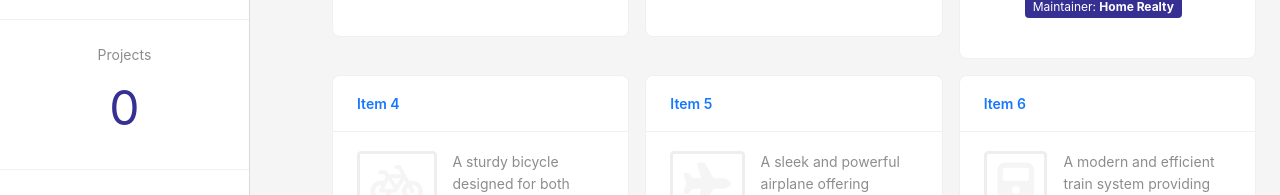
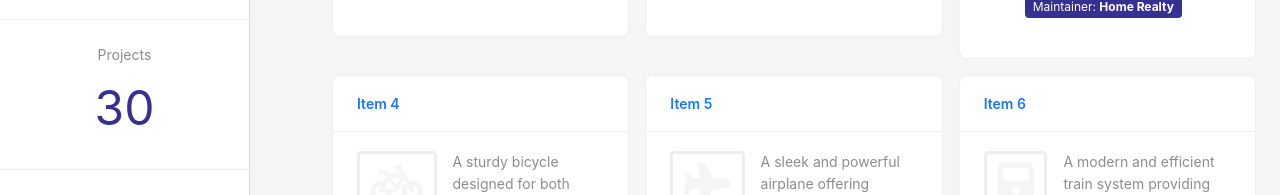
Before and after one commit to serhiyraskoley/LLE-dashydahsy-dashboard, a React (Create React App) app: page / in a window 1280 px wide. Shown: the part 288-483 px from the top of the page. Built offline with nearby package versions, Linux system fonts and the light colour scheme.

Commit message:
Add counter in LeftSidebar by project

```diff
--- a/src/App.js
+++ b/src/App.js
@@ -1,12 +1,22 @@
+import React, { useState } from 'react';
 import { Layout } from 'antd';
 import LeftSidebar from "./components/LeftSidebar";
 import CustomCards from "./components/Cards";
+import cardData from './card.json';
 
 const App = () => {
+  const [ searchTerm, setSearchTerm ] = useState('');
+
+  const handleSearchChange = (newSearchTerm) => {
+    setSearchTerm(newSearchTerm);
+  }
+
+  const filteredCards = cardData.filter(card => card.maintainer.toLowerCase().includes(searchTerm.toLowerCase()));
+
   return (
       <Layout>
-        <LeftSidebar />
-          <CustomCards />
+        <LeftSidebar cards={filteredCards} onSearchChange={handleSearchChange} />
+          <CustomCards cards={filteredCards} />
       </Layout>
   );
 }
--- a/src/components/Cards.js
+++ b/src/components/Cards.js
@@ -1,20 +1,20 @@
-import React, { useState } from 'react';
+import React, { useState, useEffect } from 'react';
 import { Layout, Typography, Card, Row, Col, Badge, Tag, Button } from 'antd';
 import { FontAwesomeIcon } from '@fortawesome/react-fontawesome';
 import { library } from '@fortawesome/fontawesome-svg-core';
 import { fas } from '@fortawesome/free-solid-svg-icons';
-import cardData from '../card.json';
+
 library.add(fas);
 const { Content } = Layout;
 const { Meta } = Card;
 const { Link } = Typography;
 
+const CustomCards = ({ cards }) => {
+  const [projectCards, setProjectCards] = useState(cards.map(card => ({ ...card, showFullDescription: false })));
 
-
-
-const CustomCards = () => {
-  const [projectCards, setProjectCards] = useState(cardData.map(card => ({ ...card, showFullDescirption: false })));
-  const [ showFullDescription, setShowFullDescription ] = useState(false);
+  useEffect(() => {
+    setProjectCards(cards.map(card => ({ ...card, showFullDescription: false })));
+  }, [cards]);
 
   const toggleDescription = (index) => {
     setProjectCards(projectCards.map((card, i) => i === index ? { ...card, showFullDescription: !card.showFullDescription } : card));
@@ -27,10 +27,8 @@ const CustomCards = () => {
           <React.Fragment key={index}>
             <Col span={8} style={{ padding: 8}}>
               <div className='block'>
-                {/* <Badge.Ribbon text={card.department} className='badge-ribbon-style'> */}
                 <Card hoverable title={<Link href={card.website} target='_blank' className='link-style'>{card.name}</Link>} bordered={true} >
                   <div style={{ display: 'flex', flexDirection: 'column', justifyContent: 'center', alignItems: 'center', marginBottom: 16 }}>
-
                     <Meta
                       avatar={<FontAwesomeIcon icon={card.icon in fas ? fas[card.icon] : fas['faQuestion']} size='3x' color='#f5f5f5' border className='icon-style' />}
                       title={card.title}
@@ -40,7 +38,6 @@ const CustomCards = () => {
                     <Tag color='#363092' style={{ marginTop: 16 }}>Maintainer: <strong>{card.maintainer}</strong></Tag>
                   </div>
                 </Card>
-                {/* </Badge.Ribbon> */}
               </div>
             </Col>
           </React.Fragment>
--- a/src/components/LeftSidebar.js
+++ b/src/components/LeftSidebar.js
@@ -3,11 +3,21 @@ import { Layout, Typography, Divider, Input, Statistic } from 'antd';
 import { FontAwesomeIcon } from '@fortawesome/react-fontawesome';
 import logo from '../assets/logo.png';
 import '../assets/App.css'
+import CountUp from 'react-countup';
 
 const { Sider } = Layout;
 const { Link } = Typography;
+const { Search } = Input;
 
-const LeftSidebar = () => {
+const formatter = (value) => <CountUp end={value} duration={1} />;
+
+// (value: number, name: string
+// = (value) => <CountUp end={value} duration={5} />;
+
+const LeftSidebar = ({ cards, onSearchChange }) => {
+  const handleSearchChange = (event) => {
+    onSearchChange(event.target.value);
+  }
   return (
       <Sider className="sider-container" theme="light" width="250" style={{ display: 'flex', flexDirection: 'column', justifyContent: 'center', position: 'fixed'}}>
         <div className="content-style">
@@ -18,9 +28,9 @@ const LeftSidebar = () => {
             </div>
           </div>
           <Divider />
-          <p><Input placeholder="Search by maintainer" allowClear  /></p> {/*value={searchBy} onChange={handleSearchChange}*/}
+          <p><Input placeholder="Search by maintainer" allowClear onChange={handleSearchChange} /></p> {/*value={searchBy} onChange={handleSearchChange}*/}
           <Divider />
-          <Statistic title="Projects" className="center-text"/> {/*value={internalSoftware.length } formatter={formatter}*/}
+          <Statistic title="Projects" value={cards.length} className="center-text" formatter={formatter} /> {/*value={internalSoftware.length } formatter={formatter}*/}
           <Divider />
           <Link href="http://terdvp0001.sebn.com:5000/public/dashboards/zA0lU6QjX5zN2tgcExamQ91A4lLRqj32EqrLHFZq?org_slug=default" target="_blank" className="center-text">
             <p>You can see our progress on the</p> public dashboard
```
Lines whose indentation alone changed are shown as unchanged.
